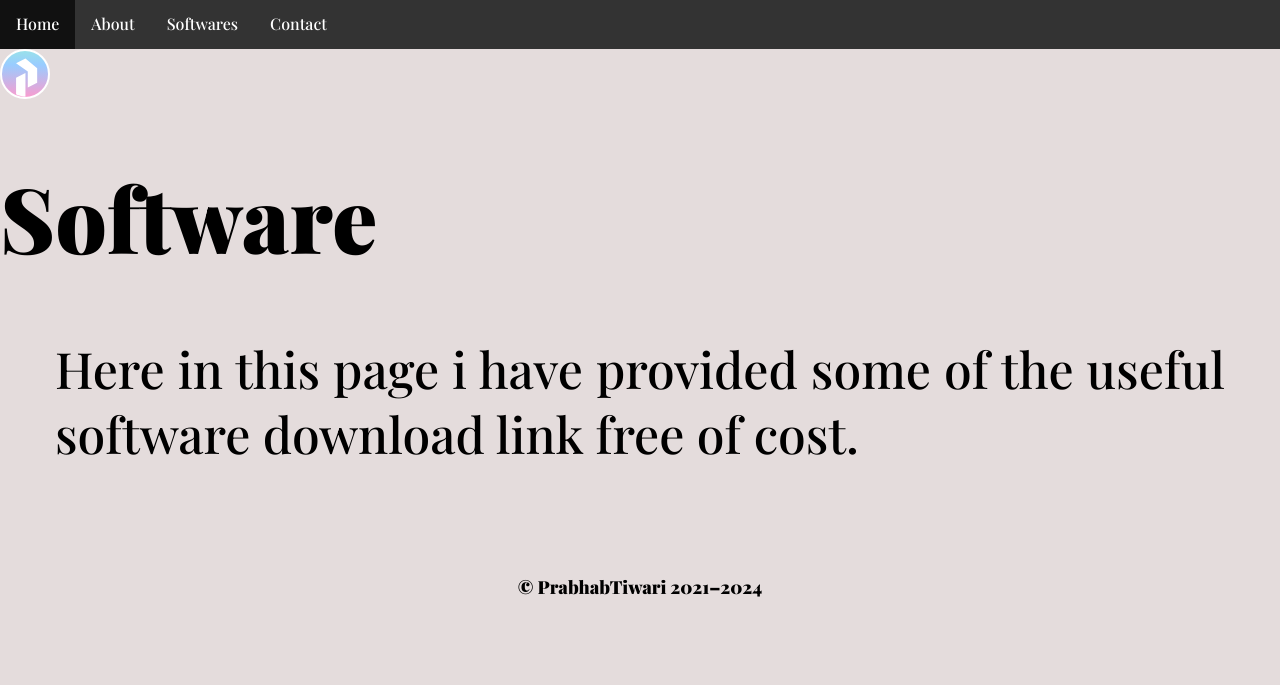
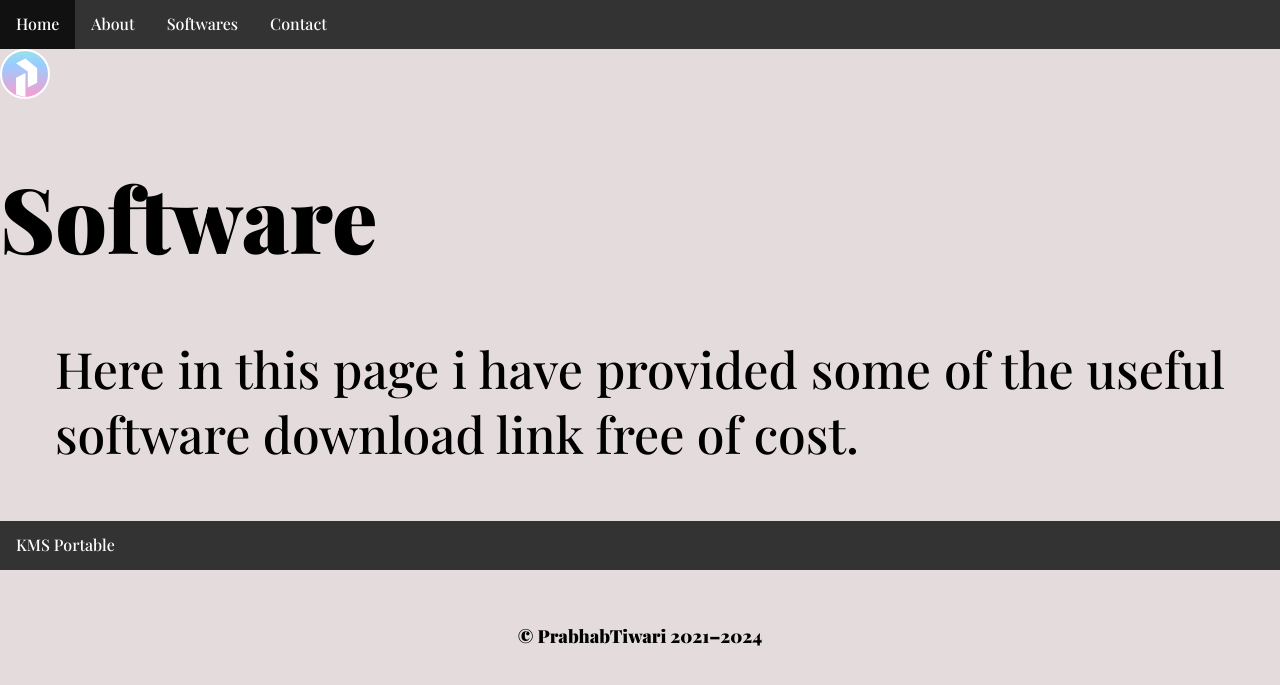
Before and after one commit to PrabhabTiwari/website, a Jekyll site: the page built from software.html, in a window 1280 px wide. Shown: the top 685 px of the page. Built offline with Jekyll 4.4.1, drawn with Linux system fonts in a browser that asks for light colours.

Commit message:
Update software.html

```diff
--- a/software.html
+++ b/software.html
@@ -15,6 +15,6 @@ layout: base
 <P>
     Here in this page i have provided some of the useful software download link free of cost.
     <uL>
-        <li></li>
+        <li> <a href="https://drive.google.com/drive/folders/1XLmeN95Q22st3ufNr1hgpl2omASKPILM?usp=sharing"> KMS Portable </a></li>
     </uL>
 </P>
```
